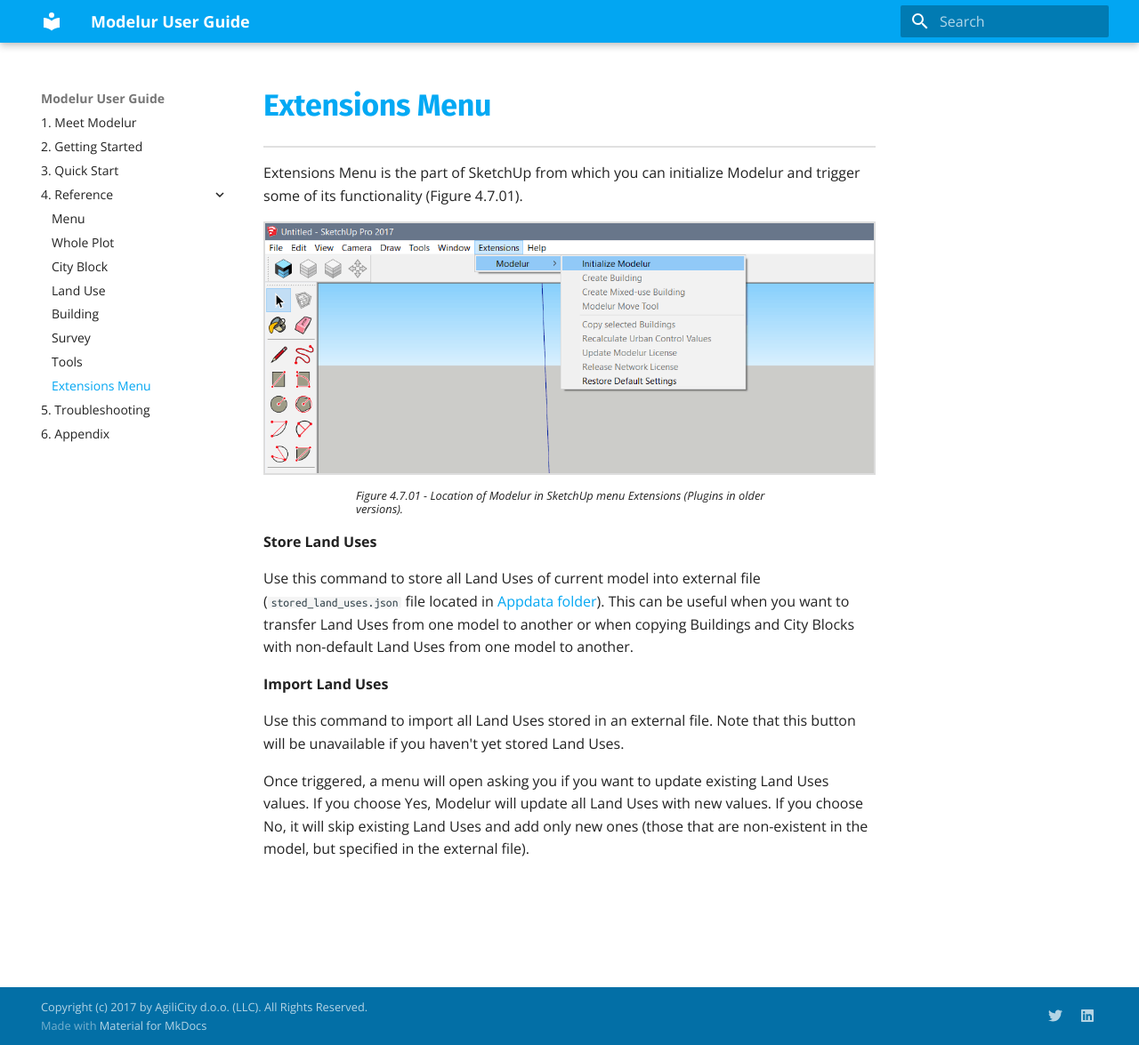
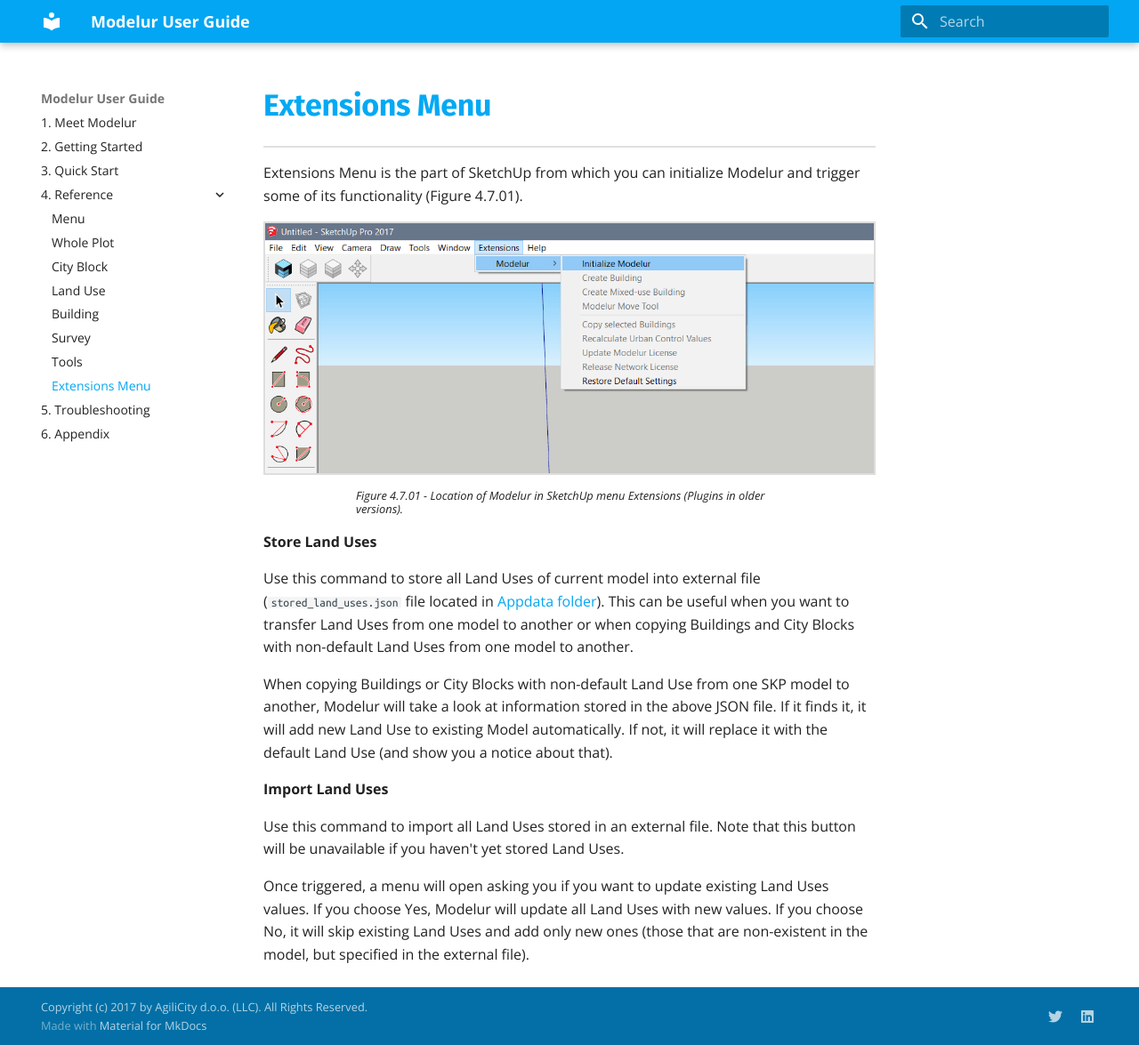
Before and after one commit to Modelur/docs, an MkDocs documentation site: the page built from docs/reference/extensions_menu.md, in a window 1280 px wide and 1175 px high. Shown: the whole window at 89% size. Built offline with MkDocs 1.6.1 and Material for MkDocs 9.7.7, drawn with Linux system fonts in a browser that asks for light colours; old or Windows-style settings are respelled for this version of MkDocs.

Commit message:
Explained non-default Land Use copying mechanism
Added info on how Modelur checks for non-default Land Uses when
Buildings or City Blocks are copied from one model to another.

```diff
--- a/docs/reference/extensions_menu.md
+++ b/docs/reference/extensions_menu.md
@@ -8,6 +8,8 @@
 
 Use this command to store all Land Uses of current model into external file (`stored_land_uses.json` file located in [Appdata folder](/getting-started/#modelur-location)). This can be useful when you want to transfer Land Uses from one model to another or when copying Buildings and City Blocks with non-default Land Uses from one model to another.
 
+When copying Buildings or City Blocks with non-default Land Use from one SKP model to another, Modelur will take a look at information stored in the above JSON file. If it finds it, it will add new Land Use to existing Model automatically. If not, it will replace it with the default Land Use (and show you a notice about that).
+
 **Import Land Uses**
 
 Use this command to import all Land Uses stored in an external file. Note that this button will be unavailable if you haven't yet stored Land Uses.
```
